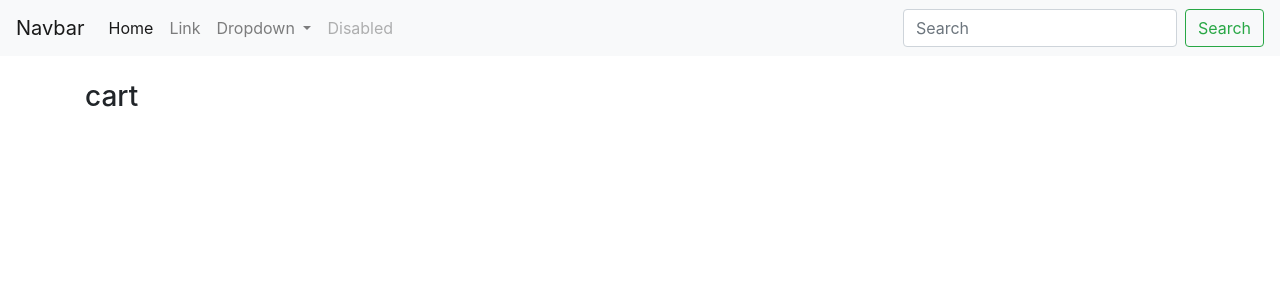
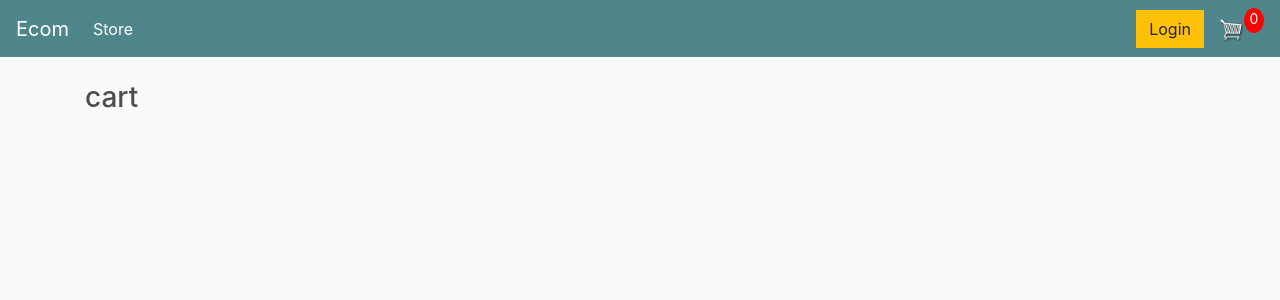
Before and after one commit to Lukasrid/ecommerce-project, a Django app: page /cart/ in a window 1280 px wide. Shown: the top 300 px of the page. Run offline with Django 4.2, Linux system fonts and the light colour scheme; some libraries are stand-ins or nearby versions.

Commit message:
Give some functionality and style to nav bar

```diff
--- /dev/null
+++ b/ecommerce/static/css/main.css
@@ -0,0 +1,99 @@
+body{
+	background-color: hsl(0, 0%, 98%);
+}
+
+h1,h2,h3,h4,h5,h6{
+	color:hsl(0, 0%, 30%);
+}
+
+.box-element{
+	box-shadow:hsl(0, 0%, 80%) 0 0 16px;
+	background-color: #fff;
+	border-radius: 4px;
+	padding: 10px;
+}
+
+.thumbnail{
+	width: 100%;
+	height: 200px;
+	-webkit-box-shadow: -1px -3px 5px -2px rgba(214,214,214,1);
+    -moz-box-shadow: -1px -3px 5px -2px rgba(214,214,214,1);
+    box-shadow: -1px -3px 5px -2px rgba(214,214,214,1);
+}
+
+.product{
+	border-radius: 0 0 4px 4px;
+}
+
+.bg-dark{
+	background-color: #4f868c !important;
+}
+
+#cart-icon{
+	width:25px;
+	display: inline-block;
+	margin-left: 15px;
+}
+
+#cart-total{
+	display: block;
+	text-align: center;
+	color:#fff;
+	background-color: red;
+	width: 20px;
+	height: 25px;
+	border-radius: 50%;
+	font-size: 14px;
+}
+
+.col-lg-4, .col-lg-6, .col-lg-8, .col-lg-12{
+	margin-top: 10px;
+}
+
+.btn{
+	border-radius: 0;
+}
+
+.row-image{
+	width: 100px;
+}
+
+.form-field{
+	width:250px;
+	display: inline-block;
+	padding: 5px;
+}
+
+.cart-row{
+	display: flex;
+    align-items: flex-stretch;
+    padding-bottom: 10px;
+    margin-bottom: 10px;
+    border-bottom: 1px solid #ececec;
+
+}
+
+.quantity{
+	display: inline-block;
+	font-weight: 700;
+	padding-right:10px;
+
+
+}
+
+.chg-quantity{
+	width: 12px;
+	cursor: pointer;
+	display: block;
+	margin-top: 5px;
+	transition:.1s;
+}
+
+.chg-quantity:hover{
+	opacity: .6;
+}
+
+
+.hidden{
+	display: none!important;
+}
--- a/ecommerce/store/templates/store/main.html
+++ b/ecommerce/store/templates/store/main.html
@@ -9,8 +9,6 @@
       content="width=device-width, initial-scale=1, maximum-scale=1, minimum-scale=1"
     />
 
-    <link rel="stylesheet" type="text/css" href="{% static 'css/main.css' %}" />
-
     <link
       rel="stylesheet"
       href="https://stackpath.bootstrapcdn.com/bootstrap/4.4.1/css/bootstrap.min.css"
@@ -18,11 +16,13 @@
       crossorigin="anonymous"
     />
 
+    <link rel="stylesheet" type="text/css" href="{% static 'css/main.css' %}" />
+
     <title>Ecom</title>
   </head>
   <body>
-    <nav class="navbar navbar-expand-lg navbar-light bg-light">
-      <a class="navbar-brand" href="#">Navbar</a>
+    <nav class="navbar navbar-expand-lg navbar-dark bg-dark">
+      <a class="navbar-brand" href="{% url 'store' %}">Ecom</a>
       <button
         class="navbar-toggler"
         type="button"
@@ -38,47 +38,20 @@
       <div class="collapse navbar-collapse" id="navbarSupportedContent">
         <ul class="navbar-nav mr-auto">
           <li class="nav-item active">
-            <a class="nav-link" href="#"
-              >Home <span class="sr-only">(current)</span></a
+            <a class="nav-link" href="{% url 'store' %}"
+              >Store <span class="sr-only">(current)</span></a
             >
           </li>
-          <li class="nav-item">
-            <a class="nav-link" href="#">Link</a>
-          </li>
-          <li class="nav-item dropdown">
-            <a
-              class="nav-link dropdown-toggle"
-              href="#"
-              id="navbarDropdown"
-              role="button"
-              data-toggle="dropdown"
-              aria-haspopup="true"
-              aria-expanded="false"
-            >
-              Dropdown
-            </a>
-            <div class="dropdown-menu" aria-labelledby="navbarDropdown">
-              <a class="dropdown-item" href="#">Action</a>
-              <a class="dropdown-item" href="#">Another action</a>
-              <div class="dropdown-divider"></div>
-              <a class="dropdown-item" href="#">Something else here</a>
-            </div>
-          </li>
-          <li class="nav-item">
-            <a class="nav-link disabled" href="#">Disabled</a>
-          </li>
         </ul>
-        <form class="form-inline my-2 my-lg-0">
-          <input
-            class="form-control mr-sm-2"
-            type="search"
-            placeholder="Search"
-            aria-label="Search"
-          />
-          <button class="btn btn-outline-success my-2 my-sm-0" type="submit">
-            Search
-          </button>
-        </form>
+
+        <div class="form-inline my-2 my-lg-0">
+          <a href="#" class="btn btn-warning">Login</a>
+
+          <a href="{% url 'cart' %}">
+            <img id="cart-icon" src="{% static 'images/cart.png' %}" />
+          </a>
+          <p id="cart-total">0</p>
+        </div>
       </div>
     </nav>
 
```
Also changed, not shown: ecommerce/static/images/placeholder.png (added).
